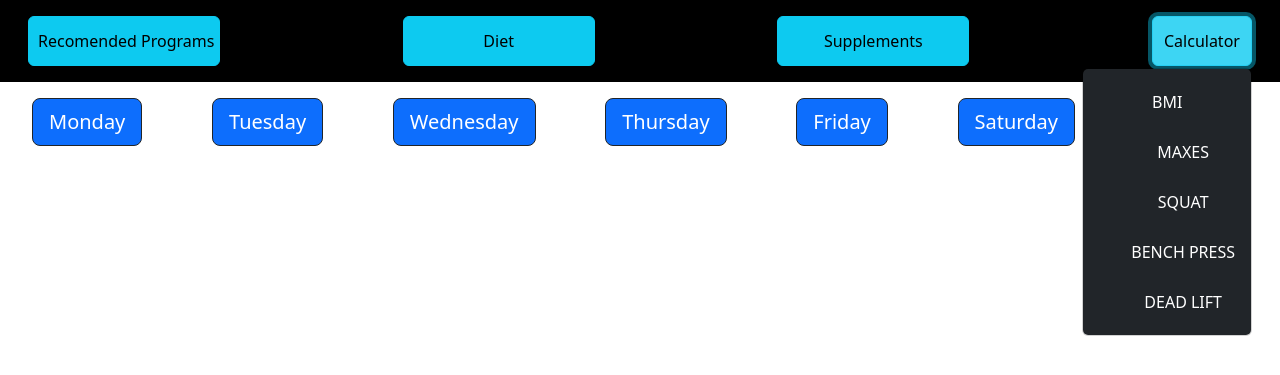
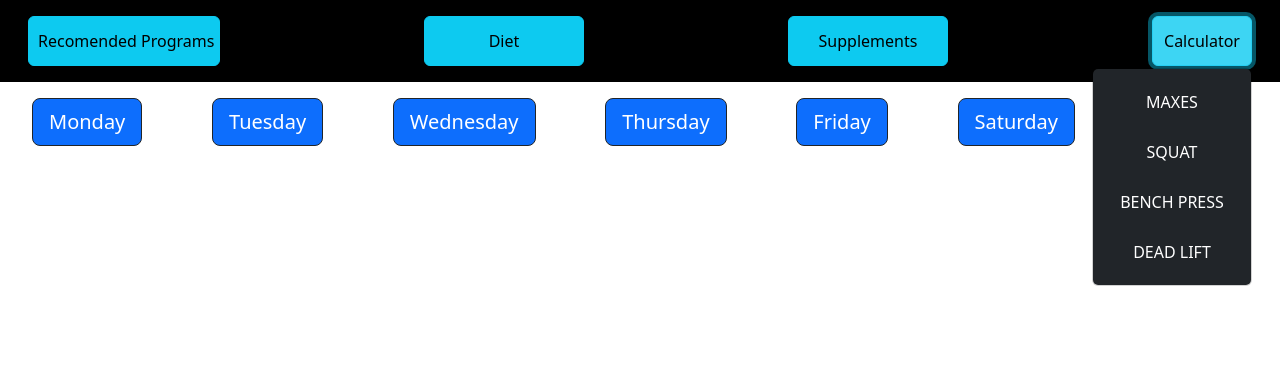
Before and after one commit to FrontMaybeBackend/GymBear, a PHP site: page /Main.php in a window 1280 px wide, after a click on "Calculator". Shown: the part 124-499 px from the top of the page. Run offline with PHP 8.4, Linux system fonts and the light colour scheme; the visitor is signed in with stand-in values (Sample User, id 1).

Commit message:
change dropdown in main.php

```diff
--- a/Main.php
+++ b/Main.php
@@ -97,7 +97,7 @@ if($_SERVER["REQUEST_METHOD"] == "POST") {
 	<li><button class="dropdown-item text-uppercase" type="button"style="color:white">Full Body Workout</button></li>
 	<li><button class="dropdown-item text-uppercase" type="button"style="color:white">Bro Split</button></li>
 </ul>
- <button class ="btn btn-info dropdown-toggle-split m-3 text-center text-nowrap" style="width: 12rem;" type="button" id="dropdownMenu3" data-bs-toggle="dropdown" aria-expanded="false">
+ <button class ="btn btn-info dropdown-toggle-split m-3 text-center text-nowrap" style="width: 10rem;" type="button" id="dropdownMenu3" data-bs-toggle="dropdown" aria-expanded="false">
  Diet
 </button>
 <ul class="dropdown-menu text-center btn-sm bg-dark " aria-labelledby="dropdownMenu3">
@@ -105,7 +105,7 @@ if($_SERVER["REQUEST_METHOD"] == "POST") {
 	<li><button class= "dropdown-item text-uppercase" type="button"style="color:white"> Full Fats </button></li>
 </ul>
 
-<button class=" btn btn-info dropdown-toggle-split m-3 text-center text-nowrap " style= "width: 12rem;" type="button" id="dropdownMenu4" data-bs-toggle="dropdown" aria-expanded ="false">
+<button class=" btn btn-info dropdown-toggle-split m-3 text-center text-nowrap " style= "width: 10rem;" type="button" id="dropdownMenu4" data-bs-toggle="dropdown" aria-expanded ="false">
 Supplements
 </button>
 <ul class="dropdown-menu text-center btn-sm bg-dark" aria-labelledby="dropdownMenu4" >
@@ -114,17 +114,15 @@ Supplements
 	<li><button class="dropdown-item text-uppercase" type="button"style="color:white"> Vitamins</button></li>
 </ul>
 
-<button class=" btn btn-info dropdown-toggle-split m-3 text-center text-nowrap" style ="width:12 rem;" type="button" id="dropdownMenu5" data-bs-toggle="dropdown" aria-expanded="false">
+<button class=" btn btn-info dropdown-toggle-split m-3 text-center text-nowrap" style ="width:10 rem;" type="button" id="dropdownMenu5" data-bs-toggle="dropdown" aria-expanded="false">
 Calculator
 </button>
 <ul class="dropdown-menu text-center btn-sm bg-dark " aria-labelledby="dropdownMenu5" >
-	<li ><button class ="dropdown-item " type="button " style="color:white"> BMI </button></li>
-
-	<ul><button class ="dropdown-item text-uppercase" type="button"style="color:white"  >Maxes </button>
+	<li><button class ="dropdown-item text-uppercase" type="button"style="color:white"  >Maxes </button> </li>
 	<li><button class="dropdown-item text-uppercase" type="button"style="color:white" >Squat </button> </li>
 	<li><button class="dropdown-item text-uppercase" type="button" style="color:white">Bench Press</button> </li>
 	<li><button class="dropdown-item text-uppercase" type="button" style="color:white"> Dead Lift </button> </li>
-</ul>
+
 </ul>
 
 </div>
```
